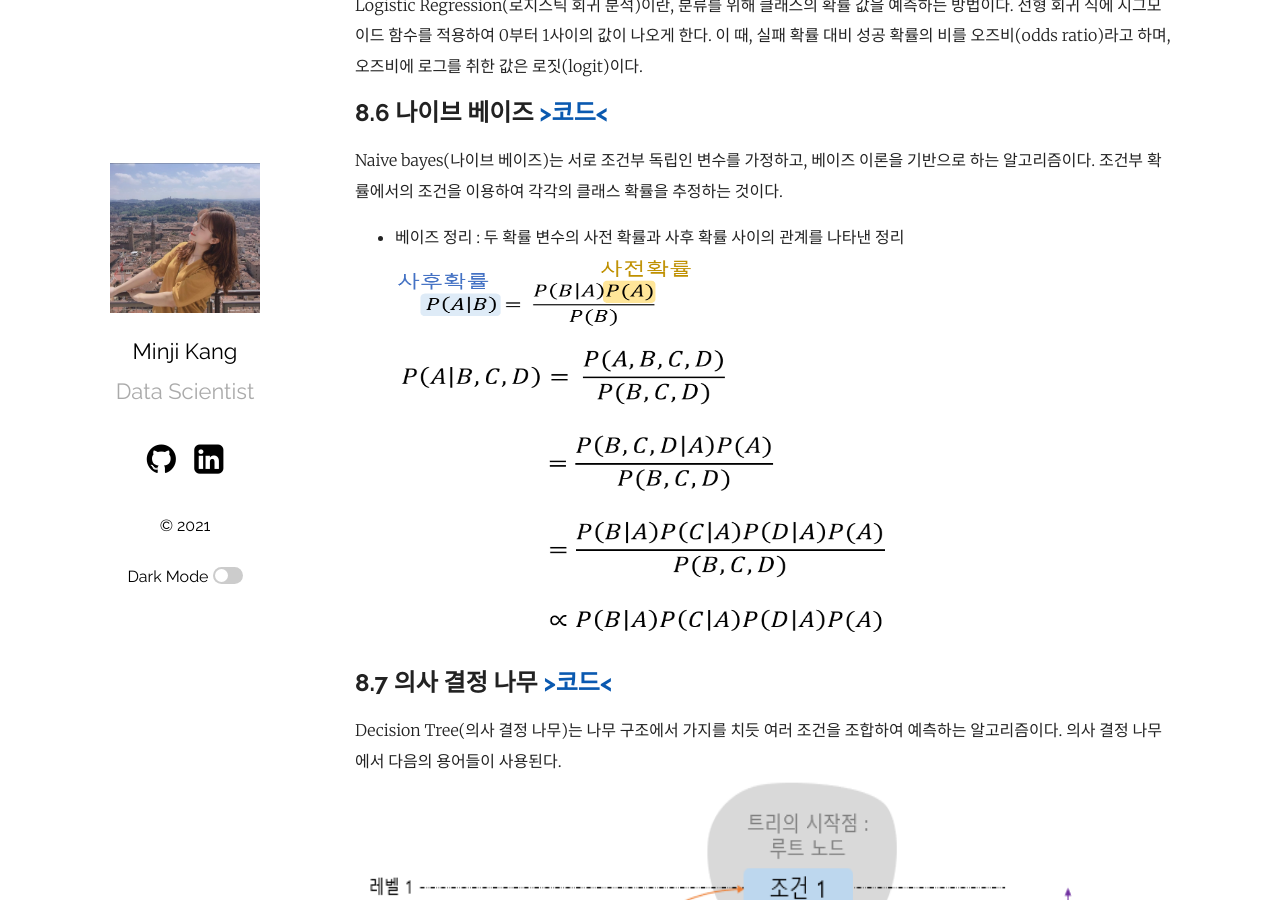
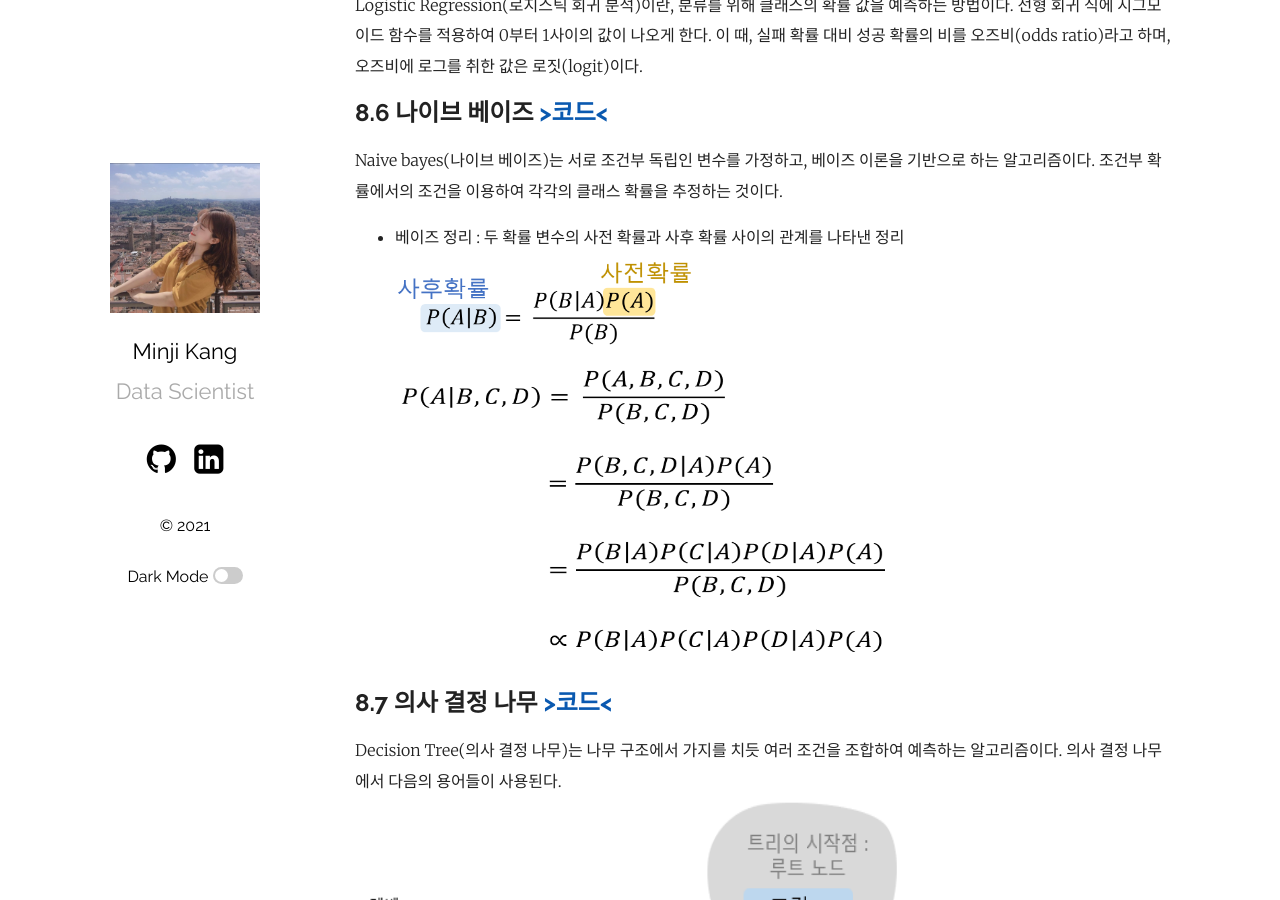
Before and after one commit to mmminji/mmminji.github.io, a Jekyll site: the page built from _posts/2021-06-14-선통머8장.markdown, in a window 1280 px wide and 900 px high, scrolled down 1134 px. Built offline with Jekyll 4.4.1, drawn with Linux system fonts in a browser that asks for light colours; comment, search, counter and statistics services are not loaded.

Commit message:
2021-06-14-post

```diff
--- a/_posts/2021-06-14-선통머8장.markdown
+++ b/_posts/2021-06-14-선통머8장.markdown
@@ -32,7 +32,7 @@ Logistic Regression(로지스틱 회귀 분석)이란, 분류를 위해 클래
 ## 8.6 나이브 베이즈 [>코드<](https://github.com/mmminji/Machine-Learning/blob/master/8.6.NaiveBayes.py)
 Naive bayes(나이브 베이즈)는 서로 조건부 독립인 변수를 가정하고, 베이즈 이론을 기반으로 하는 알고리즘이다. 조건부 확률에서의 조건을 이용하여 각각의 클래스 확률을 추정하는 것이다.
 - 베이즈 정리 : 두 확률 변수의 사전 확률과 사후 확률 사이의 관계를 나타낸 정리
-![](https://github.com/mmminji/mmminji.github.io/blob/main/assets/post_pics/8.6-Bayes.PNG?raw=true){: width="300" height="80"}
+![](https://github.com/mmminji/mmminji.github.io/blob/main/assets/post_pics/8.6-Bayes.PNG?raw=true){: width="300" height="100"}
 ![](https://github.com/mmminji/mmminji.github.io/blob/main/assets/post_pics/8.6-Naive_bayes.PNG?raw=true){: width="500" height="300"}
 
 ## 8.7 의사 결정 나무 [>코드<](https://github.com/mmminji/Machine-Learning/blob/master/8.7.DecisionTree.py)
```
